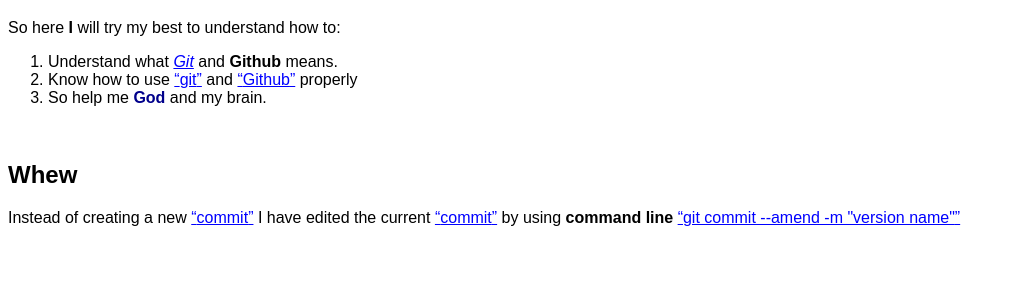
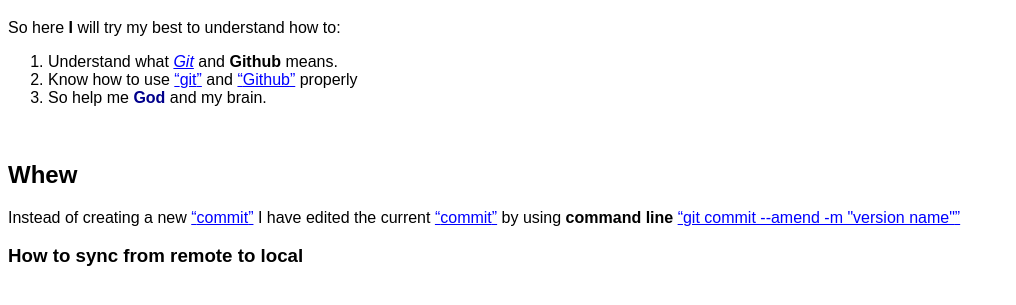
Before and after one commit to Notobd/repotrial, a plain HTML site: page index.html in a window 1280 px wide. Shown: the part 61-366 px from the top of the page, without its empty margins (0-1016 px from the left). Drawn offline with Linux system fonts and the light colour scheme.

Commit message:
Version 3

```diff
--- a/index.html
+++ b/index.html
@@ -21,5 +21,6 @@
       <q>commit</q> by using <b>command line</b>
       <q>git commit --amend -m "version name"</q>
     </p>
+    <h3>How to sync from remote to local</h3>
   </body>
 </html>
--- a/styleee.css
+++ b/styleee.css
@@ -20,3 +20,6 @@ li b {
 h2 {
   text-overflow: ellipsis;
 }
+h3 {
+  text-align: centers;
+}
```
